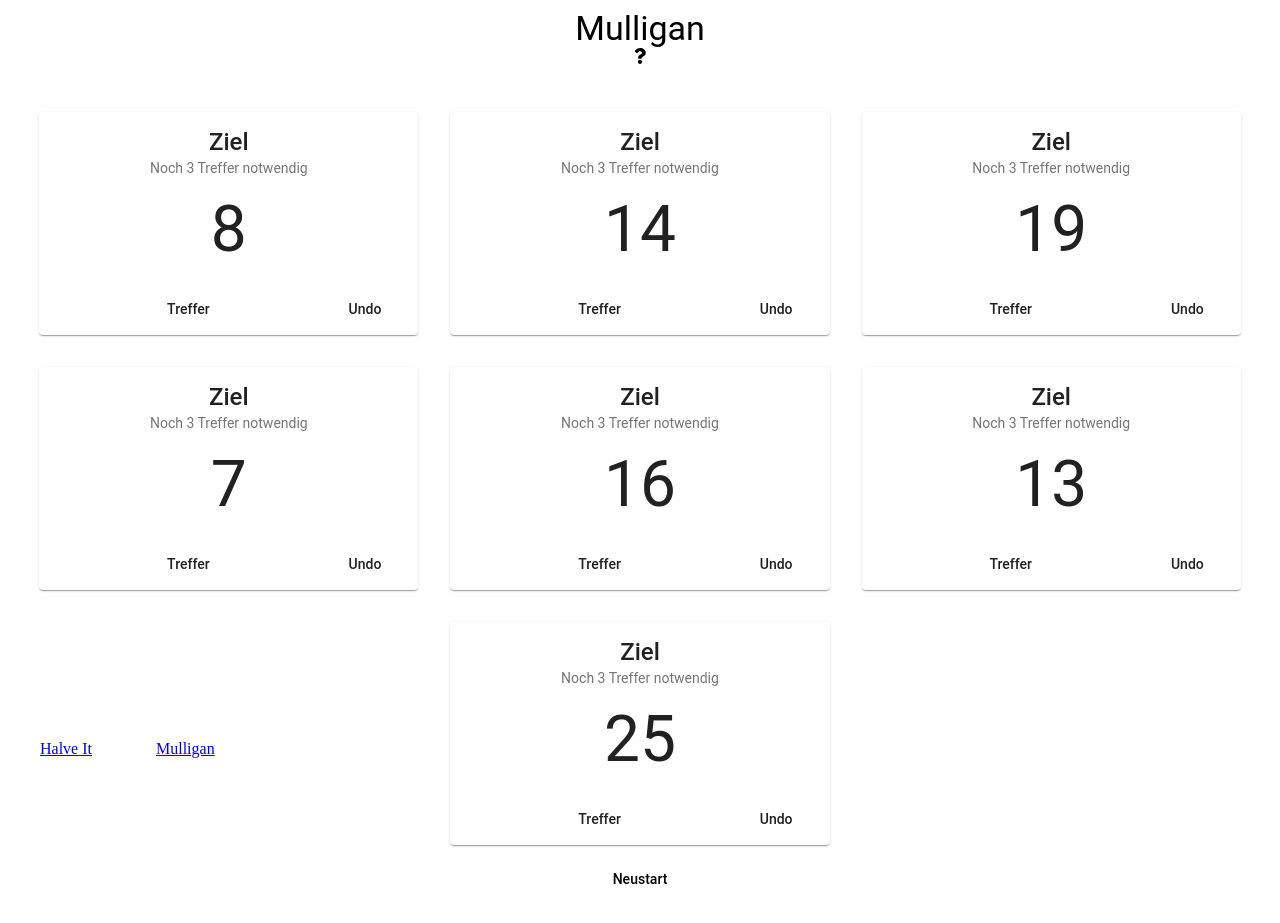
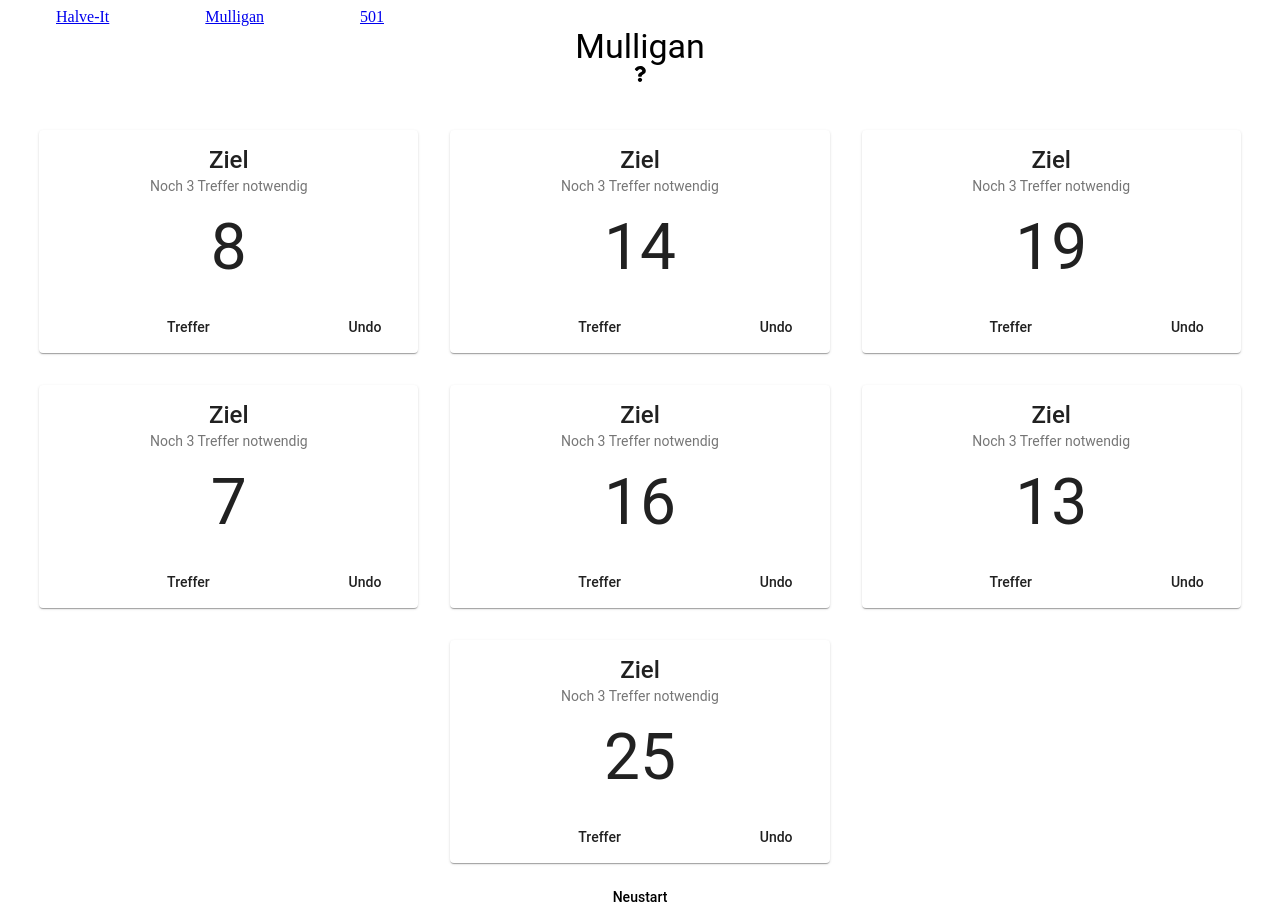
Before and after one commit to rehne93/web-dart-games, an Angular app: page /mulligan in a window 1280 px wide. Built offline with nearby package versions, Linux system fonts and the light colour scheme.

Commit message:
Aktuellen Stand gemerged

```diff
--- a/src/app/app.component.html
+++ b/src/app/app.component.html
@@ -1,6 +1,2 @@
+<app-navigation></app-navigation>
 <router-outlet></router-outlet>
-
-<nav class="flex-center" style="position:absolute; bottom: 10px; ">
-  <a style="margin: 2rem" routerLink="/halveit" routerLinkActive="active">Halve It</a>
-  <a style="margin: 2rem" routerLink="/mulligan" routerLinkActive="active">Mulligan</a>
-</nav>
--- a/src/app/app.module.ts
+++ b/src/app/app.module.ts
@@ -6,11 +6,13 @@ import {HalveitModule} from './halveit/halveit.module';
 import {AppRoutingModule} from './app-routing.module';
 import {MatSidenavModule} from '@angular/material/sidenav';
 import {MulliganModule} from './mulligan/mulligan.module';
-import {X01Module} from './x01/x01.module';
+import { NavigationComponent } from './navigation/navigation.component';
+import { X01Module } from './x01/x01.module';
 
 @NgModule({
   declarations: [
     AppComponent,
+    NavigationComponent,
   ],
   imports: [
     BrowserModule,
--- /dev/null
+++ b/src/app/navigation/navigation.component.css
@@ -0,0 +1,3 @@
+.margin {
+  margin: 3rem;
+}
--- /dev/null
+++ b/src/app/navigation/navigation.component.html
@@ -0,0 +1,5 @@
+<nav mat-tab-nav-bar>
+<a class="margin" mat-table-link routerLink="/halveit">Halve-It</a>
+<a class="margin" mat-table-link routerLink="/mulligan">Mulligan</a>
+<a  class="margin" mat-table-link routerLink="/x01">501</a>
+</nav>
--- /dev/null
+++ b/src/app/navigation/navigation.component.ts
@@ -0,0 +1,15 @@
+import { Component, OnInit } from '@angular/core';
+
+@Component({
+  selector: 'app-navigation',
+  templateUrl: './navigation.component.html',
+  styleUrls: ['./navigation.component.css']
+})
+export class NavigationComponent implements OnInit {
+
+  constructor() { }
+
+  ngOnInit(): void {
+  }
+
+}
```
